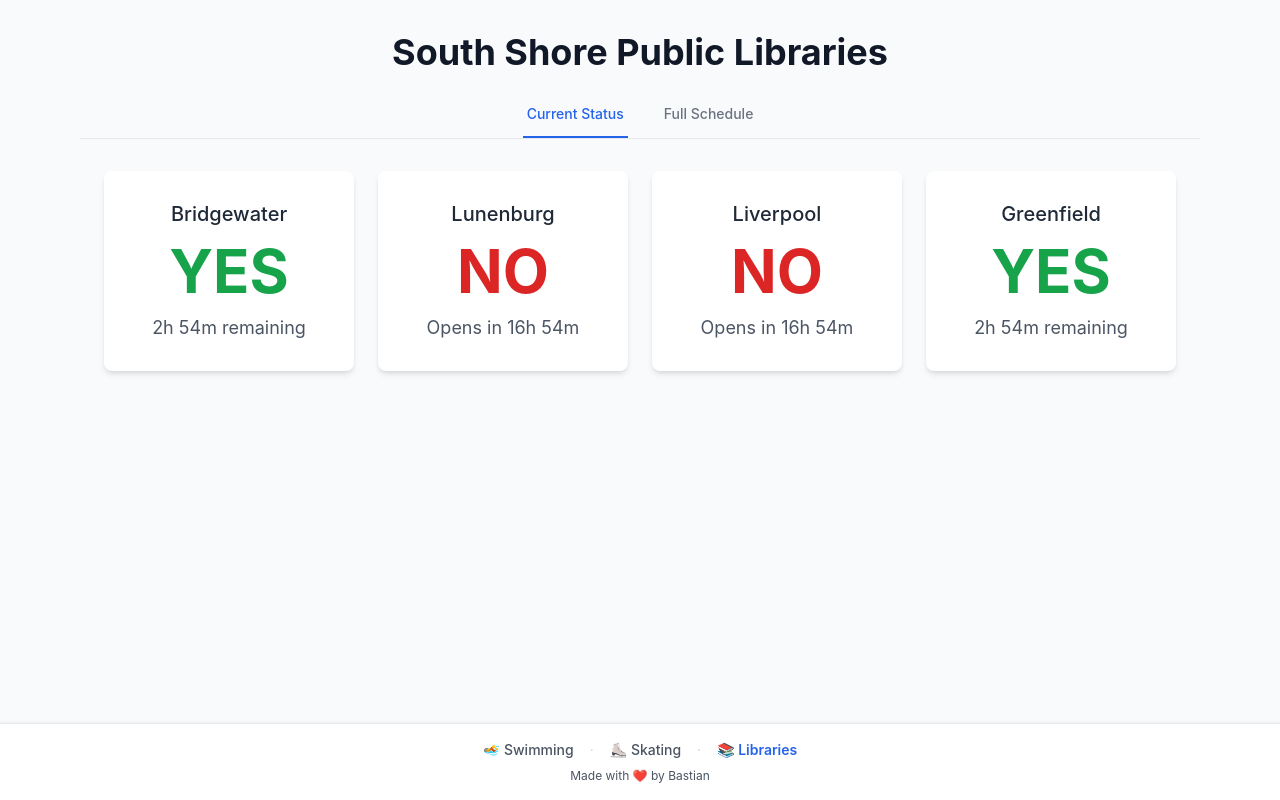
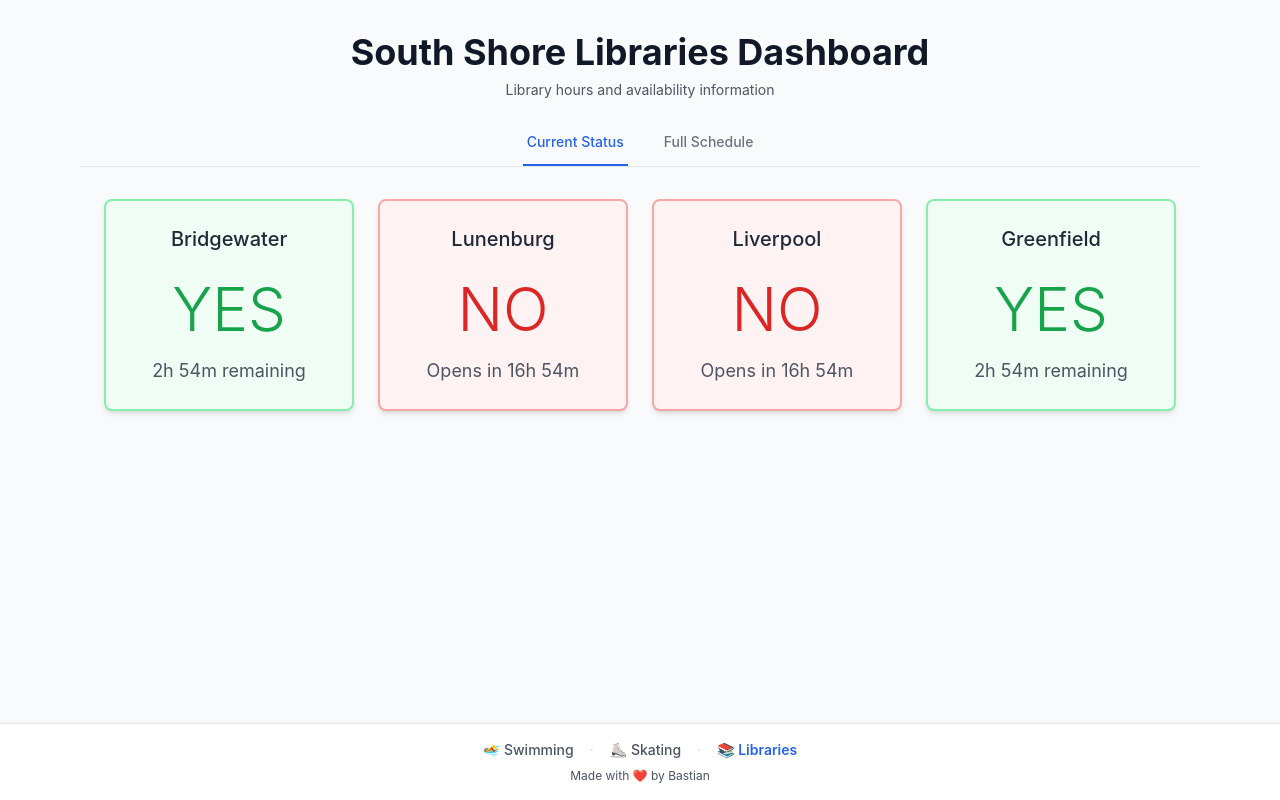
Before and after one commit to gruberb/isthelclcpoolopen, a React (Create React App) app: page /libraries in a window 1280 px wide. Built offline with nearby package versions, Linux system fonts and the light colour scheme.

Commit message:
redesign libraries

```diff
--- a/src/components/libraries/LibrarySchedule.jsx
+++ b/src/components/libraries/LibrarySchedule.jsx
@@ -15,7 +15,6 @@ function LibrarySchedule({ libraries }) {
     .toLocaleDateString("en-US", { weekday: "long" })
     .toLowerCase();
 
-  // Day order for display
   const days = [
     "sunday",
     "monday",
@@ -27,10 +26,10 @@ function LibrarySchedule({ libraries }) {
   ];
 
   return (
-    <div className="bg-white rounded-lg shadow-md p-6">
-      <div className="mb-6">
+    <div className="flex flex-col items-center max-w-4xl mx-auto mb-24">
+      <div className="mb-6 w-full max-w-md">
         <select
-          className="w-full p-2 border border-gray-300 rounded-md"
+          className="w-full px-4 py-2 text-sm bg-white border border-gray-300 hover:border-blue-400 transition-colors focus:border-blue-500"
           value={selectedLibrary}
           onChange={(e) => setSelectedLibrary(e.target.value)}
         >
@@ -42,45 +41,67 @@ function LibrarySchedule({ libraries }) {
         </select>
       </div>
 
-      <h3 className="text-xl font-medium mb-2">{library.name}</h3>
-
-      <div className="mb-4">
-        <p className="text-gray-700">
-          <strong>Address:</strong> {library.location}
-        </p>
-        <p className="text-gray-700">
-          <strong>Phone:</strong> {library.phone}
-        </p>
+      <div className="bg-white rounded-lg shadow-md w-full">
+        <div className="px-6 py-6 text-center border-b border-gray-200">
+          <h2 className="text-2xl font-light text-gray-900 tracking-wide mb-3">
+            {library.name}
+          </h2>
+          <div className="text-sm text-gray-600 space-y-1">
+            <p>{library.location}</p>
+            <p>{library.phone}</p>
+          </div>
         </div>
 
-      <table className="w-full border-collapse">
-        <thead>
-          <tr className="bg-gray-100">
-            <th className="p-2 text-left border-b border-gray-200">Day</th>
-            <th className="p-2 text-left border-b border-gray-200">Hours</th>
-          </tr>
-        </thead>
-        <tbody>
+        <div className="p-4">
+          <div className="space-y-3">
             {days.map((day) => {
               const isToday = day === today;
               const hours = library.hours[day];
+              const isClosed = !hours?.open || !hours?.close;
 
               return (
-              <tr
+                <div
                   key={day}
-                className={`${isToday ? "bg-green-100 font-bold" : ""} border-b border-gray-200`}
+                  className={`p-4 rounded-md border-l-4 transition-colors ${
+                    isToday
+                      ? "border-blue-400 bg-blue-50"
+                      : "border-transparent bg-white hover:bg-gray-50"
+                  }`}
                 >
-                <td className="p-2 capitalize">{day}</td>
-                <td className="p-2">
-                  {hours?.open && hours?.close
-                    ? `${hours.open.replace(":00", "")} - ${hours.close.replace(":00", "")}`
-                    : "Closed"}
-                </td>
-              </tr>
+                  <div className="flex items-center justify-between">
+                    <div className="flex-1">
+                      <div
+                        className={`text-base font-medium capitalize ${
+                          isToday ? "text-blue-600" : "text-gray-900"
+                        }`}
+                      >
+                        {day}
+                        {isToday && (
+                          <span className="ml-2 inline-flex items-center text-xs font-semibold text-blue-600">
+                            <span className="w-1.5 h-1.5 bg-blue-500 rounded-full mr-1.5" />
+                            TODAY
+                          </span>
+                        )}
+                      </div>
+                    </div>
+                    <div
+                      className={`text-sm ${
+                        isClosed
+                          ? "text-red-600 font-semibold"
+                          : "text-gray-700"
+                      }`}
+                    >
+                      {isClosed
+                        ? "Closed"
+                        : `${hours.open.replace(":00", "")} – ${hours.close.replace(":00", "")}`}
+                    </div>
+                  </div>
+                </div>
               );
             })}
-        </tbody>
-      </table>
+          </div>
+        </div>
+      </div>
     </div>
   );
 }
--- a/src/components/libraries/LibraryStatusBox.jsx
+++ b/src/components/libraries/LibraryStatusBox.jsx
@@ -6,7 +6,6 @@ function LibraryStatusBox({ library, status }) {
   const displayName =
     CONSTANTS.LIBRARY_DISPLAY_NAMES[library.name] || library.name;
 
-  // Status text
   const getStatusText = () => {
     if (status.isOpen) {
       return `${formatMinutes(status.timeRemaining)} remaining`;
@@ -17,21 +16,31 @@ function LibraryStatusBox({ library, status }) {
     }
   };
 
+  const getTileStyles = () => {
+    if (status.isOpen) {
+      return "bg-green-50 border-2 border-green-300 hover:border-green-400";
+    } else {
+      return "bg-red-50 border-2 border-red-300 hover:border-red-400";
+    }
+  };
+
+  const getStatusColor = () => {
+    return status.isOpen ? "text-green-600" : "text-red-600";
+  };
+
   return (
-    <div className="bg-white rounded-lg shadow-md p-6 min-w-[250px] h-[200px] flex flex-col items-center justify-between">
-      <h2 className="text-xl font-medium text-gray-800 h-10 flex items-center">
-        {displayName}
-      </h2>
+    <div
+      className={`rounded-lg shadow-md p-6 min-w-[250px] flex flex-col items-center transition-all ${getTileStyles()}`}
+    >
+      <h2 className="text-xl font-medium text-gray-800 mb-4">{displayName}</h2>
 
       <div
-        className={`text-6xl font-bold h-20 flex items-center justify-center ${
-          status.isOpen ? "text-green-600" : "text-red-600"
-        }`}
+        className={`text-6xl font-light my-2 h-16 flex items-center justify-center ${getStatusColor()}`}
       >
         {status.isOpen ? "YES" : "NO"}
       </div>
 
-      <div className="text-lg text-gray-600 h-10 flex items-center">
+      <div className="text-lg text-gray-600 mt-2 text-center">
         {getStatusText()}
       </div>
     </div>
--- a/src/pages/Libraries.jsx
+++ b/src/pages/Libraries.jsx
@@ -15,7 +15,10 @@ function Libraries() {
 
   if (loading) {
     return (
-      <Layout title="South Shore Public Libraries">
+      <Layout
+        title="South Shore Libraries Dashboard"
+        subtitle="Library hours and availability information"
+      >
         <Loading />
       </Layout>
     );
@@ -23,7 +26,10 @@ function Libraries() {
 
   if (error) {
     return (
-      <Layout title="South Shore Public Libraries">
+      <Layout
+        title="South Shore Libraries Dashboard"
+        subtitle="Library hours and availability information"
+      >
         <div className="bg-red-50 text-red-700 p-4 rounded-md">
           <p>Error: {error}</p>
           <p className="mt-2">Refresh the page to try again.</p>
@@ -33,7 +39,11 @@ function Libraries() {
   }
 
   return (
-    <Layout title="South Shore Public Libraries" lastUpdated={lastUpdated}>
+    <Layout
+      title="South Shore Libraries Dashboard"
+      subtitle="Library hours and availability information"
+      lastUpdated={lastUpdated}
+    >
       <TabNavigation
         tabs={CONSTANTS.TABS.LIBRARIES}
         activeTab={activeTab}
@@ -41,7 +51,7 @@ function Libraries() {
       />
 
       {activeTab === "status" ? (
-        <div className="flex flex-wrap justify-center gap-6 mb-28">
+        <div className="flex flex-wrap justify-center gap-6 mb-8">
           {libraries &&
             Object.entries(libraries).map(([key, library]) => (
               <LibraryStatusBox
```
Lines whose indentation alone changed are shown as unchanged.
